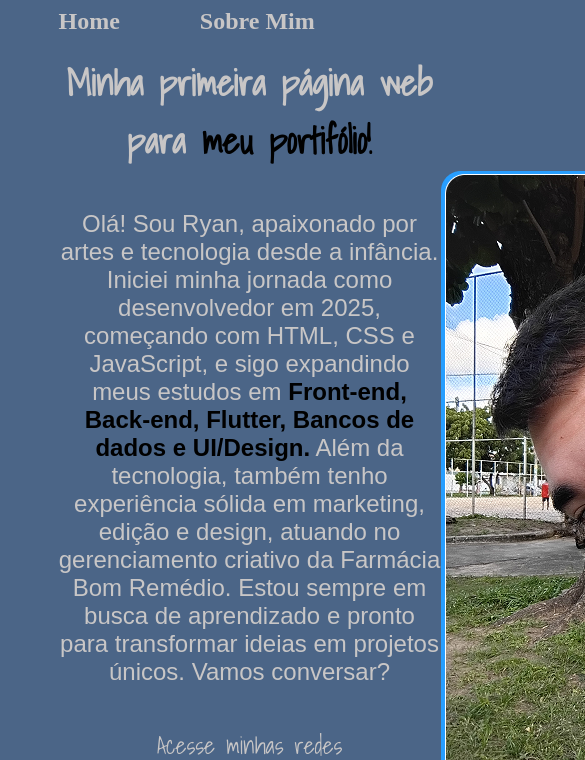
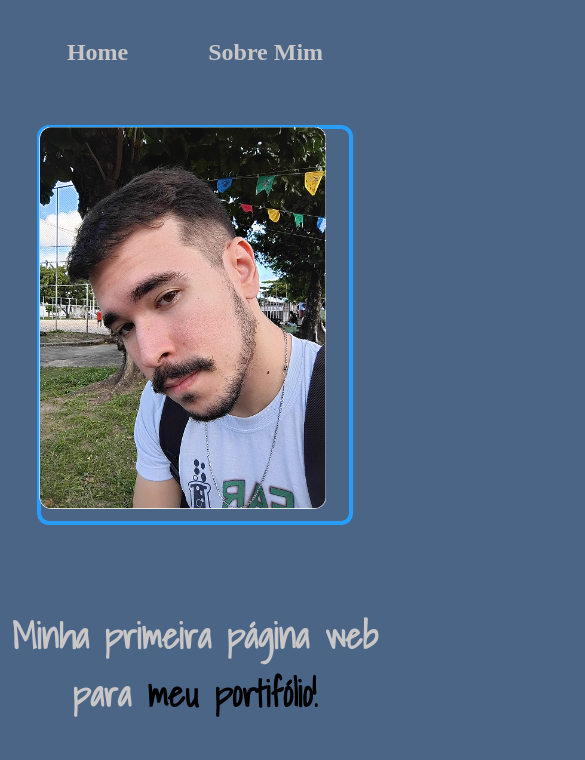
Before and after one commit to ryandanielsm/primeiro-site-teste-portfolio, a plain HTML site: page testealura.html in a window 390 px wide. Shown: the top 760 px of the page, 585 px wide, since content can reach past the window. Drawn offline with Linux system fonts and the light colour scheme; a web font is replaced by a local one.

Commit message:
Adicionando as funcoes de respansividade para mobile

```diff
--- a/estilos/style.css
+++ b/estilos/style.css
@@ -1,4 +1,5 @@
 @import url('https://fonts.googleapis.com/css2?family=Genos:ital,wght@0,100..900;1,100..900&family=Shadows+Into+Light&display=swap');
+
 :root {
     --cor-principal: #4B6587;
     --cor-secundaria: #C8C6C6;
@@ -19,9 +20,10 @@ body {
 
 .cabecalho {
     padding: 2% 0% 0% 15%;
+
 }
 
-.cabecalho-menu > .cabecalho-link {
+.cabecalho-menu>.cabecalho-link {
     font-size: 1.5rem;
     font-weight: 600;
     color: var(--cor-secundaria);
@@ -44,6 +46,7 @@ strong {
     justify-content: space-between;
     /* margin: 10% 17%; */
     text-align: center;
+    gap: 82px;
 
 }
 
@@ -107,3 +110,27 @@ strong {
     background-color: var(--cor-trapezio);
     font-size: 1.5rem;
 }
+
+@media (max-width: 1200px) {
+    .apresentacao {
+        flex-direction: column-reverse;
+        padding: 5%;
+    }
+
+    .cabecalho {
+        padding: 10%;
+    }
+    .cabecalho-menu {
+        justify-content: center;
+    }
+    .apresentacao-conteudo {
+        width: auto;
+    }
+}
+
+@media (max-width: 480px) {
+    #imagem-ryan {
+        width: auto;
+        height: 400px;
+    }
+}
--- a/testealura.html
+++ b/testealura.html
@@ -37,7 +37,7 @@
                     Github</a>
             </div>
         </section>
-        <img src="./assets/ryan.png" alt="ryandosol">
+        <img id="imagem-ryan" src="./assets/ryan.png" alt="ryandosol">
     </main>
     <footer class="rodape">
         <p>Desenvolvido por Ryan.</p>
```
